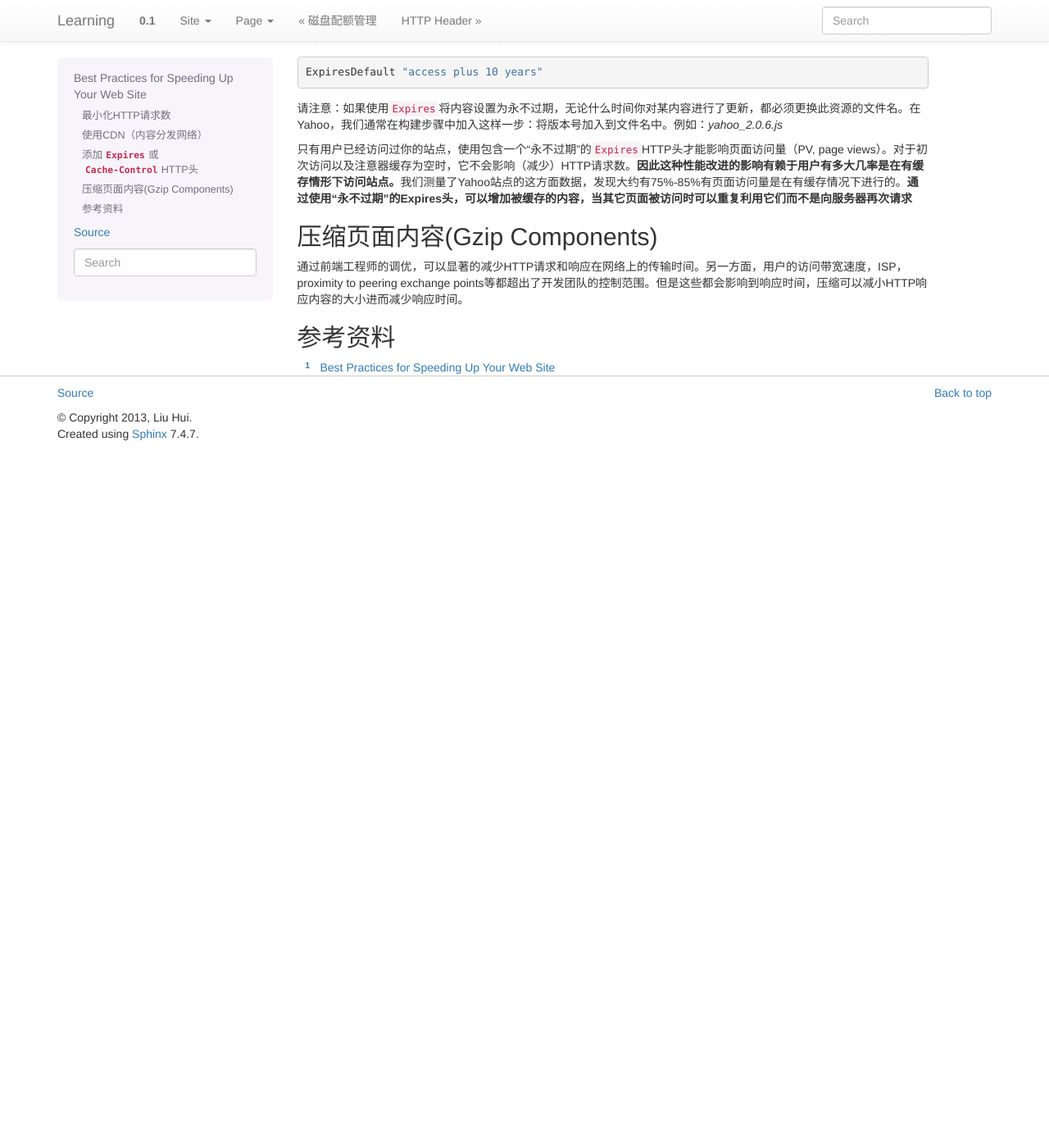
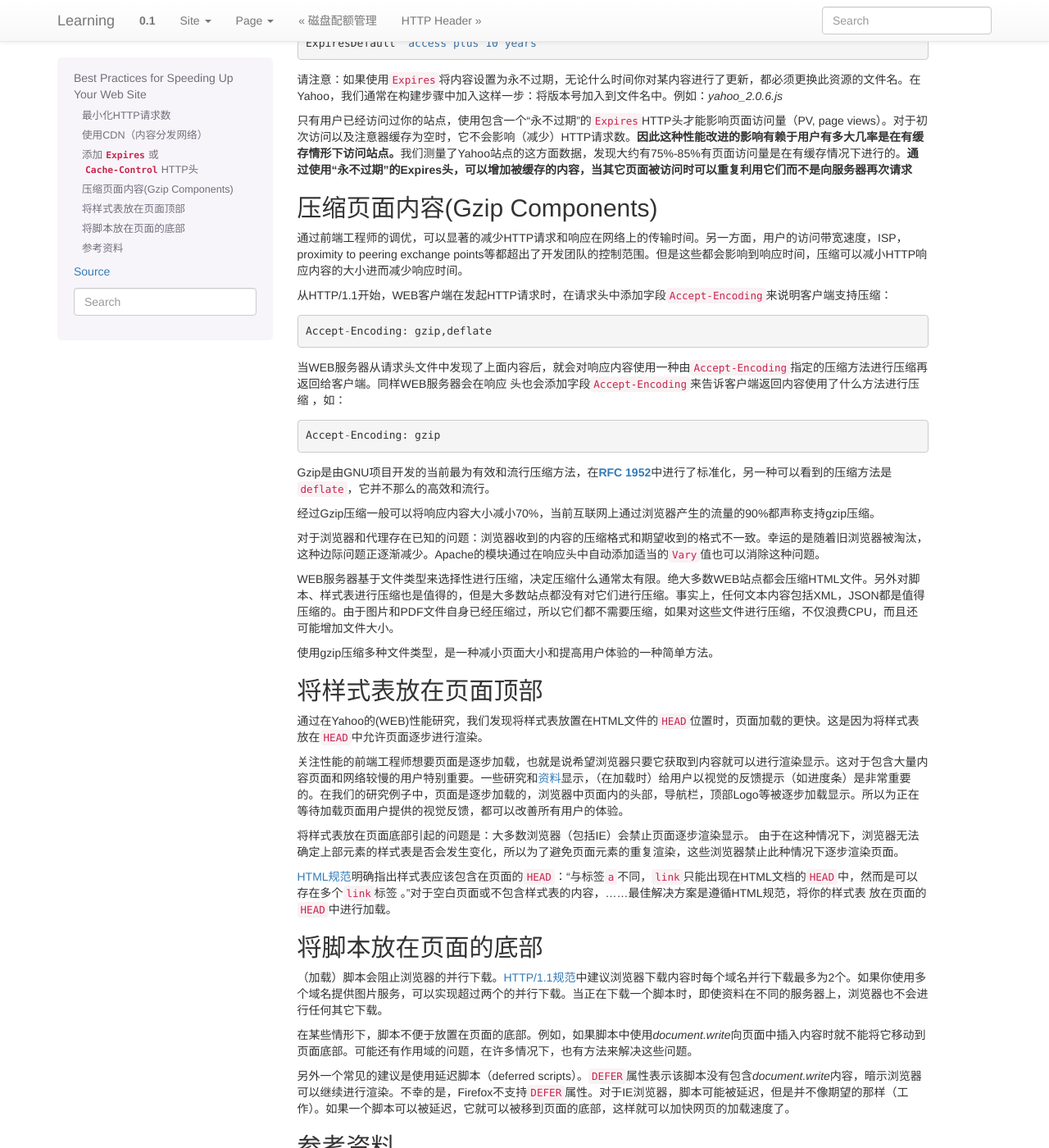
Before and after one commit to huiliu/learning.docs.hui, a Sphinx documentation site: the page built from source/yslow.rst, in a window 1280 px wide and 1400 px high, scrolled down 1348 px. Shown: the whole window at 82% size. Built offline with Sphinx 7.4.7, drawn with Linux system fonts in a browser that asks for light colours; formulas are drawn with MathJax 3; before the commit the page ends 1897 px from its top, so only the background shows below that; some of the changed text lies outside the part shown.

Commit message:
UPDATE "Best Practices for Speeding Up Your Web Site"

```diff
--- a/source/yslow.rst
+++ b/source/yslow.rst
@@ -66,29 +66,121 @@ Yahoo自己的CDN），使用用户的响应时间提高了20%以上。切换到
 添加\ ``Expires``\ 或\ ``Cache-Control``\ HTTP头
 =================================================
 此规则包含两个方面：
+
 1.  对于静态内容，通过将HTTP头\ ``Expires``\ 设定为遥远的将来使其“永不过期”；
 2.  对于动态内容，通过合理的设定HTTP头\ ``Cache-Control``\ 为浏览器设定一个请求\
     条件。
 
-现在网页被设计得越来越丰富，这意味着页面中包含更多的脚本、样式表，图片，动画等。用户第一次访问量不得不进行大量的HTTP请求，通过使用\ ``Expires``\ 头，可以让这些内容被客户端缓存，如此一来，用户接下来的访问就可以避免一些不必要的HTTP请求。\ ``Expires``\ 头大量应用于图片资源，但是实际上它可以被应用于所有的页面内容，包括脚本，样式表，动画等。
+现在网页被设计得越来越丰富，这意味着页面中包含更多的脚本、样式表，图片，动画等。
+用户第一次访问量不得不进行大量的HTTP请求，通过使用\ ``Expires``\ 头，可以让这些\
+内容被客户端缓存，如此一来，用户接下来的访问就可以避免一些不必要的HTTP请求。\
+``Expires``\ 头大量应用于图片资源，但是实际上它可以被应用于所有的页面内容，包括\
+脚本，样式表，动画等。
 
-浏览器（代理）使用缓存来减少HTTP请求数和大小，使用网页加载更快。WEB服务器通过在HTTP响应头中加入\ ``Expires``\ 头来告诉客户端（程序）当前内容可以缓存多久。下面是一个Expires时间设定较远的HTTP\ ``Expires``\ 头，它告诉浏览器直到2010年4月15号当前返回的内容都是有效的。\ ::
+浏览器（代理）使用缓存来减少HTTP请求数和大小，使用网页加载更快。WEB服务器通过在\
+HTTP响应头中加入\ ``Expires``\ 头来告诉客户端（程序）当前内容可以缓存多久。下面\
+是一个Expires时间设定较远的HTTP\ ``Expires``\ 头，它告诉浏览器直到2010年4月15号\
+当前返回的内容都是有效的。\ ::
 
     Expires: Thu, 15 Apr 2010 20:00:00 GMT
 
-如果你使用的是Apache，使用指令\ ``ExpiresDefault``\ 来设定一个相对当前的过期时间。下面的例子使用\ ``ExpiresDefault``\ 指令将过期时间设定为请求时间10年后。（译者注：\ ``Expires``\ 的设定值与WEB服务器时间有关，如果客户端与服务器时间不一致可能引起问题。详细请阅读\ :rfc:`2616`\ ）\ ::
+如果你使用的是Apache，使用指令\ ``ExpiresDefault``\ 来设定一个相对当前的过期时\
+间。下面的例子使用\ ``ExpiresDefault``\ 指令将过期时间设定为请求时间10年后。（\
+译者注：\ ``Expires``\ 的设定值与WEB服务器时间有关，如果客户端与服务器时间不一\
+致可能引起问题。详细请阅读\ :rfc:`2616`\ ）\ ::
 
     ExpiresDefault "access plus 10 years"
 
-请注意：如果使用\ ``Expires``\ 将内容设置为永不过期，无论什么时间你对某内容进行了更新，都必须更换此资源的文件名。在Yahoo，我们通常在构建步骤中加入这样一步：将版本号加入到文件名中。例如：\ *yahoo_2.0.6.js*
+请注意：如果使用\ ``Expires``\ 将内容设置为永不过期，无论什么时间你对某内容进行\
+了更新，都必须更换此资源的文件名。在Yahoo，我们通常在构建步骤中加入这样一步：将\
+版本号加入到文件名中。例如：\ *yahoo_2.0.6.js*
 
-只有用户已经访问过你的站点，使用包含一个“永不过期”的\ ``Expires``\ HTTP头才能影响页面访问量（PV, page views）。对于初次访问以及注意器缓存为空时，它不会影响（减少）HTTP请求数。\ **因此这种性能改进的影响有赖于用户有多大几率是在有缓存情形下访问站点。**\ 我们测量了Yahoo站点的这方面数据，发现大约有75%-85%有页面访问量是在有缓存情况下进行的。\ **通过使用“永不过期”的Expires头，可以增加被缓存的内容，当其它页面被访问时可以重复利用它们而不是向服务器再次请求**
+只有用户已经访问过你的站点，使用包含一个“永不过期”的\ ``Expires``\ HTTP头才能影\
+响页面访问量（PV, page views）。对于初次访问以及注意器缓存为空时，它不会影响（\
+减少）HTTP请求数。\ **因此这种性能改进的影响有赖于用户有多大几率是在有缓存情形\
+下访问站点。**\ 我们测量了Yahoo站点的这方面数据，发现大约有75%-85%有页面访问量\
+是在有缓存情况下进行的。\ **通过使用“永不过期”的Expires头，可以增加被缓存的内容\
+，当其它页面被访问时可以重复利用它们而不是向服务器再次请求**
 
 
 压缩页面内容(Gzip Components)
 ===============================
-通过前端工程师的调优，可以显著的减少HTTP请求和响应在网络上的传输时间。另一方面，用户的访问带宽速度，ISP，proximity to peering exchange points等都超出了开发团队的控制范围。但是这些都会影响到响应时间，压缩可以减小HTTP响应内容的大小进而减少响应时间。
+通过前端工程师的调优，可以显著的减少HTTP请求和响应在网络上的传输时间。另一方面\
+，用户的访问带宽速度，ISP，proximity to peering exchange points等都超出了开发团\
+队的控制范围。但是这些都会影响到响应时间，压缩可以减小HTTP响应内容的大小进而减\
+少响应时间。
 
+从HTTP/1.1开始，WEB客户端在发起HTTP请求时，在请求头中添加字段\
+``Accept-Encoding``\ 来说明客户端支持压缩：\ ::
+
+    Accept-Encoding: gzip,deflate
+
+当WEB服务器从请求头文件中发现了上面内容后，就会对响应内容使用一种由\
+``Accept-Encoding``\ 指定的压缩方法进行压缩再返回给客户端。同样WEB服务器会在响应
+头也会添加字段\ ``Accept-Encoding``\ 来告诉客户端返回内容使用了什么方法进行压缩
+，如：\ ::
+
+    Accept-Encoding: gzip
+
+Gzip是由GNU项目开发的当前最为有效和流行压缩方法，在\ :rfc:`1952`\ 中进行了标准\
+化，另一种可以看到的压缩方法是\ ``deflate``\ ，它并不那么的高效和流行。
+
+经过Gzip压缩一般可以将响应内容大小减小70%，当前互联网上通过浏览器产生的流量的\
+90%都声称支持gzip压缩。
+
+对于浏览器和代理存在已知的问题：浏览器收到的内容的压缩格式和期望收到的格式不一\
+致。幸运的是随着旧浏览器被淘汰，这种边际问题正逐渐减少。Apache的模块通过在响应\
+头中自动添加适当的\ ``Vary``\ 值也可以消除这种问题。
+
+WEB服务器基于文件类型来选择性进行压缩，决定压缩什么通常太有限。绝大多数WEB站点\
+都会压缩HTML文件。另外对脚本、样式表进行压缩也是值得的，但是大多数站点都没有对\
+它们进行压缩。事实上，任何文本内容包括XML，JSON都是值得压缩的。由于图片和PDF文\
+件自身已经压缩过，所以它们都不需要压缩，如果对这些文件进行压缩，不仅浪费CPU，而\
+且还可能增加文件大小。
+
+使用gzip压缩多种文件类型，是一种减小页面大小和提高用户体验的一种简单方法。
+
+将样式表放在页面顶部
+====================
+通过在Yahoo的(WEB)性能研究，我们发现将样式表放置在HTML文件的\ ``HEAD``\ 位置时\
+，页面加载的更快。这是因为将样式表放在\ ``HEAD``\ 中允许页面逐步进行渲染。
+
+关注性能的前端工程师想要页面是逐步加载，也就是说希望浏览器只要它获取到内容就可\
+以进行渲染显示。这对于包含大量内容页面和网络较慢的用户特别重要。一些研究和\
+`资料`_\ 显示，（在加载时）给用户以视觉的反馈提示（如进度条）是非常重要的。在我\
+们的研究例子中，页面是逐步加载的，浏览器中页面内的头部，导航栏，顶部Logo等被逐\
+步加载显示。所以为正在等待加载页面用户提供的视觉反馈，都可以改善所有用户的体验。
+
+将样式表放在页面底部引起的问题是：大多数浏览器（包括IE）会禁止页面逐步渲染显示。
+由于在这种情况下，浏览器无法确定上部元素的样式表是否会发生变化，所以为了避免页\
+面元素的重复渲染，这些浏览器禁止此种情况下逐步渲染页面。
+
+`HTML规范`_\ 明确指出样式表应该包含在页面的\ ``HEAD``\ ：“与标签\ ``a``\ 不同，\
+``link``\ 只能出现在HTML文档的\ ``HEAD``\ 中，然而是可以存在多个\ ``link``\ 标签
+。”对于空白页面或不包含样式表的内容，……最佳解决方案是遵循HTML规范，将你的样式表
+放在页面的\ ``HEAD``\ 中进行加载。
+
+.. _资料:   http://www.useit.com/papers/responsetime.html
+.. _HTML规范:   http://www.w3.org/TR/html4/struct/links.html#h-12.3
+
+将脚本放在页面的底部
+====================
+（加载）脚本会阻止浏览器的并行下载。\ `HTTP/1.1规范`_\ 中建议浏览器下载内容时每\
+个域名并行下载最多为2个。如果你使用多个域名提供图片服务，可以实现超过两个的并行\
+下载。当正在下载一个脚本时，即使资料在不同的服务器上，浏览器也不会进行任何其它\
+下载。
+
+在某些情形下，脚本不便于放置在页面的底部。例如，如果脚本中使用\
+*document.write*\ 向页面中插入内容时就不能将它移动到页面底部。可能还有作用域的\
+问题，在许多情况下，也有方法来解决这些问题。
+
+另外一个常见的建议是使用延迟脚本（deferred scripts）。\ ``DEFER``\ 属性表示该脚\
+本没有包含\ *document.write*\ 内容，暗示浏览器可以继续进行渲染。不幸的是，\
+Firefox不支持\ ``DEFER``\ 属性。对于IE浏览器，脚本可能被延迟，但是并不像期望的\
+那样（工作）。如果一个脚本可以被延迟，它就可以被移到页面的底部，这样就可以加快\
+网页的加载速度了。
+
+.. _HTTP/1.1规范: http://www.w3.org/Protocols/rfc2616/rfc2616-sec8.html#sec8.1.4
 
 
 参考资料
```
